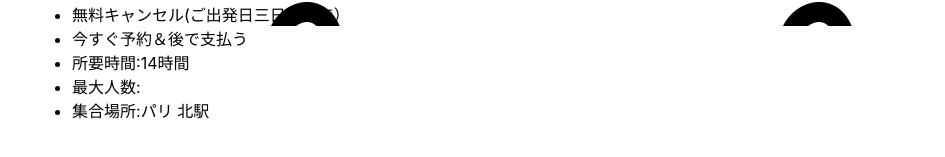
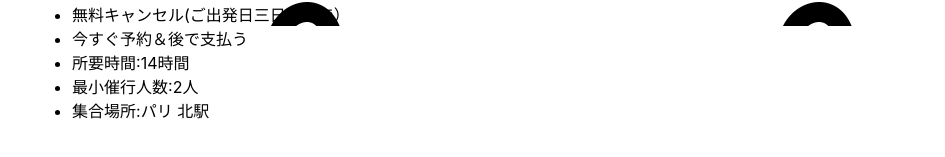
Before and after one commit to morikimiho/nextjs-okapiatour, a Next.js app: page /trip/1 in a window 1280 px wide. Shown: the part 396-553 px from the top of the page, without its empty margins (168-1113 px from the left). Built offline with nearby package versions, Linux system fonts and the light colour scheme.

Commit message:
スケジュールファイルを作成しました。

```diff
--- a/pages/trip/[id].tsx
+++ b/pages/trip/[id].tsx
@@ -3,8 +3,8 @@ import { GetStaticPaths, GetStaticProps } from "next";
 import { getActiveTrips, getTrip } from "../../service/trip";
 import Image from "next/image";
 import styles from "../../styles/tripdetail.module.css";
-import { timeStamp } from "console";
-import { symbolName } from "typescript";
+
+
 
 export const getStaticPaths: GetStaticPaths = async () => {
   const trips = await getActiveTrips();
@@ -69,7 +69,7 @@ export default function Tripdetai({ trip }) {
             </li>
             <li>今すぐ予約＆後で支払う</li>
             <li>所要時間:{trip.times}</li>
-            <li>最大人数:{trip.maxPeople}</li>
+            <li>最小催行人数:{trip.minPeople}</li>
             <li>集合場所:{trip.meetingPlace}</li>
           </ul>
         </div>
@@ -90,6 +90,7 @@ export default function Tripdetai({ trip }) {
 
               <p>希望の時間帯を選択してください</p>
               <select name="" id="">
+                {/* {{trip.time}} */}
                 <option value="1">9:00</option>
                 <option value="1">10:00</option>
               </select>
```
Also changed, not shown: 1 other file (tests, documents, lock files or other folders).
